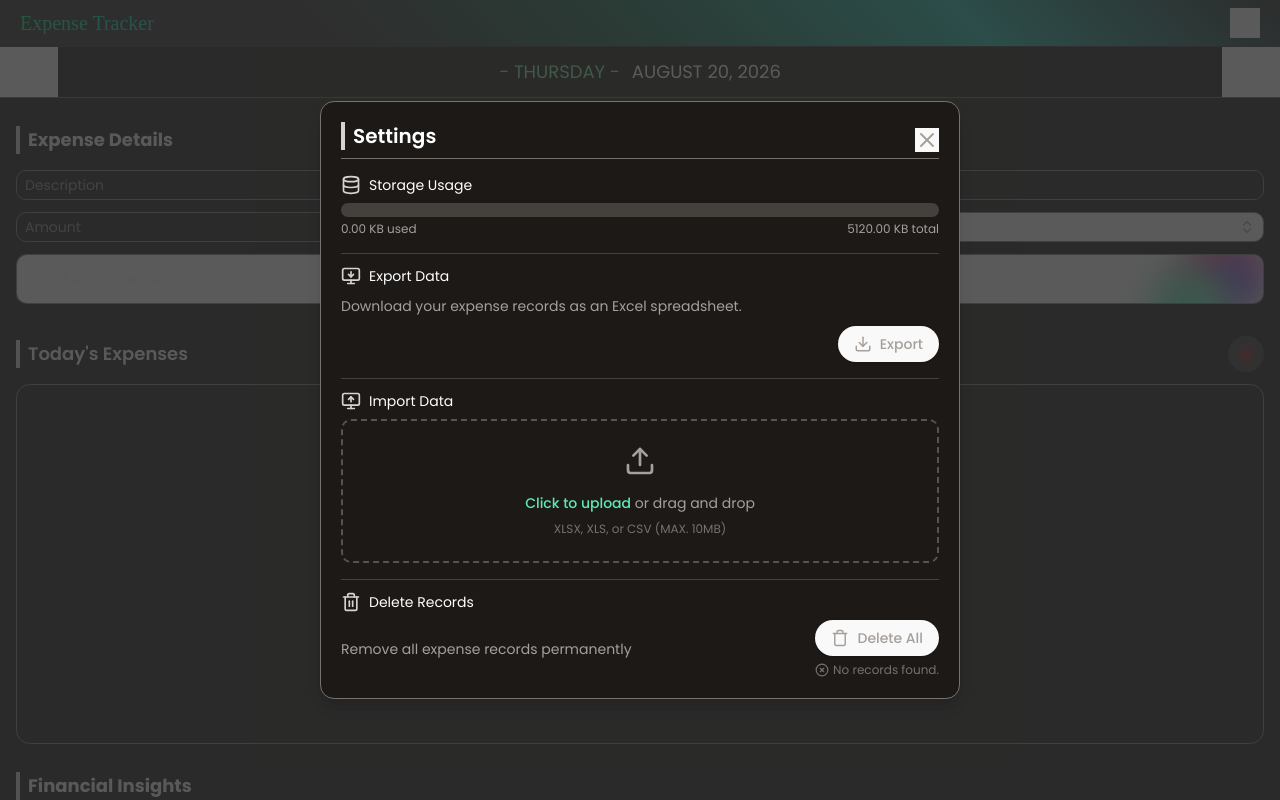
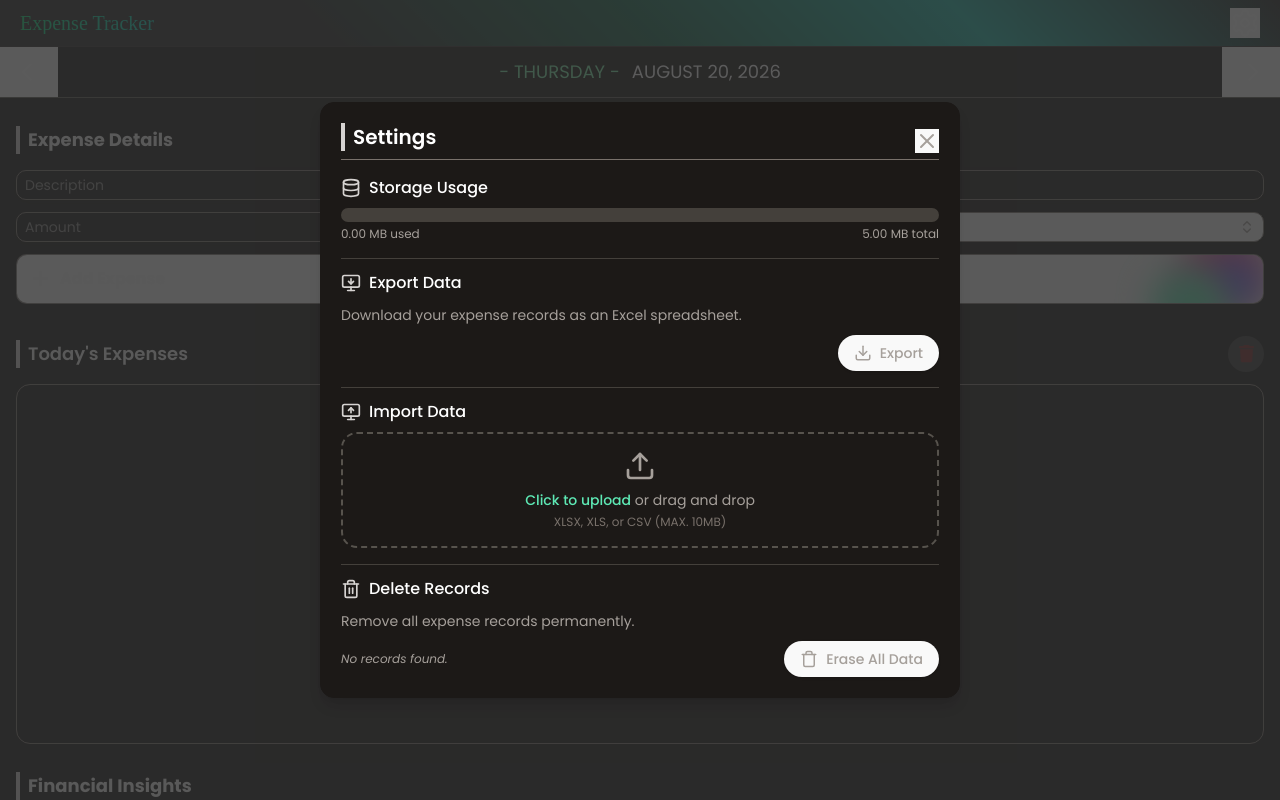
Before and after one commit to aaronpaulxx/expense-tracker, a React (Vite) app: page / in a window 1280 px wide. Both pictures are taken after a click on the button 1245 px from the left and 23 px from the top of the page. Built offline with nearby package versions, Linux system fonts and the light colour scheme; a web font is replaced by a local one.

Commit message:
refactor: Settings.jsx major ui fix. - add color warning in storage usage section - import's duplicate options and delete's confirmation cannot be shown simultaneously. only one of them can be shown because now it disables the other one. - also added number formatting and pluralize.

```diff
--- a/src/components/Settings.jsx
+++ b/src/components/Settings.jsx
@@ -9,7 +9,6 @@ import {
   Upload,
   MonitorUp,
   Trash2,
-  CircleX,
 } from "lucide-react";
 import { Dialog, Transition, CloseButton } from "@headlessui/react";
 import { loadXLSX } from "../lib/loadXLSX.js";
@@ -149,7 +148,7 @@ const Settings = ({
             leaveFrom="opacity-100"
             leaveTo="opacity-0"
           >
-            <Dialog.Panel className="relative bg-stone-900 p-5 rounded-xl shadow-lg w-160 max-w-[90%] max-h-[90vh] overflow-y-auto border-stone-500 border custom-scrollbar">
+            <Dialog.Panel className="relative bg-stone-900 p-5 rounded-xl shadow-lg w-160 max-w-[90%] max-h-[95vh] overflow-y-auto border-stone-900 border custom-scrollbar">
               <div className="flex justify-between items-center border-b border-stone-500">
                 <Dialog.Title className="text-xl font-semibold text-white">
                   <div className="flex items-center gap-2 mb-2 border-l-4 pl-2 border-stone-300">
@@ -161,42 +160,53 @@ const Settings = ({
                 </CloseButton>
               </div>
               <div className="mt-4 space-y-4">
+                {/* STORAGE SECTION */}
                 <div className="border-stone-700">
                   <div className="flex items-center gap-2">
                     <Database size={20} className="text-stone-300" />
-                    <h2 className="text-sm font-normal text-white">
+                    <h2 className="text-md font-medium text-white">
                       Storage Usage
                     </h2>
                   </div>
                   <div className="mt-2">
                     <div className="w-full bg-stone-700 rounded-full h-3.5 overflow-hidden">
                       <div
-                        className={`bg-emerald-300 h-3.5 ${storageInfo.percentage < 8 ? "rounded-full" : "rounded-l-full"}`}
+                        className={`h-3.5 ${storageInfo.percentage < 8 ? "rounded-full" : "rounded-l-full"} ${
+                          parseFloat(storageInfo.used) >= storageInfo.total
+                            ? "bg-red-400"
+                            : parseFloat(storageInfo.used) >= 4800
+                              ? "bg-amber-400"
+                              : "bg-emerald-300"
+                        }`}
                         style={{
                           width: `${Math.min(storageInfo.percentage, 100)}%`,
                         }}
                       ></div>
                     </div>
                     <div className="flex justify-between mt-1">
-                      <span className="text-xs text-stone-400">
-                        {storageInfo.used} KB used
+                      <span
+                        className={`text-xs ${
+                          parseFloat(storageInfo.used) >= storageInfo.total
+                            ? "text-red-400"
+                            : parseFloat(storageInfo.used) >= 4800
+                              ? "text-amber-400"
+                              : "text-stone-400"
+                        }`}
+                      >
+                        {(storageInfo.used / 1024).toFixed(2)} MB used
                       </span>
                       <span className="text-xs text-stone-400">
-                        {storageInfo.total} KB total
+                        {(storageInfo.total / 1024).toFixed(2)} MB total
                       </span>
                     </div>
-                    {parseFloat(storageInfo.used) >= 4800 && (
-                      <p className="text-sm text-red-400 bg-red-400/10 px-3 py-2 rounded-lg">
-                        Warning: Local storage usage is nearing its limit!
-                      </p>
-                    )}
                   </div>
                 </div>
 
+                {/* EXPORT SECTION */}
                 <div className="border-t border-stone-700 pt-3">
                   <div className="flex items-center gap-2">
                     <MonitorDown size={20} className="text-stone-300" />
-                    <h2 className="text-sm font-normal text-white">
+                    <h2 className="text-md font-medium text-white">
                       Export Data
                     </h2>
                   </div>
@@ -207,14 +217,14 @@ const Settings = ({
                       </span>
                       <div className="flex items-center flex-wrap gap-4 mt-2">
                         {exportFileInfo && (
-                          <div className="flex flex-col text-xs text-stone-500">
+                          <div className="flex flex-col text-xs ">
                             <p>
-                              <span className="font-normal text-stone-300 italic">
+                              <span className="font-normal text-emerald-300 italic">
                                 {exportFileInfo.name}
                               </span>
                             </p>
                             <p>
-                              <span className="font-normal text-stone-300 italic">
+                              <span className="font-normal text-stone-400 italic">
                                 {exportFileInfo.size}
                               </span>
                             </p>
@@ -233,21 +243,33 @@ const Settings = ({
                   </div>
                 </div>
 
+                {/* IMPORT SECTION */}
                 <div className="border-t border-stone-700 pt-3">
                   <div className="flex items-center gap-2">
                     <MonitorUp size={20} className="text-stone-300" />
-                    <h2 className="text-sm font-normal text-white">
+                    <h2 className="text-md font-medium text-white">
                       Import Data
                     </h2>
                   </div>
+                  {!(showConfirmImport && importData) && (
                     <div className="flex flex-col mt-2">
                       <label
                         htmlFor="import-file"
-                      onDrop={handleDrop}
-                      onDragOver={handleDragOver}
-                      onDragEnter={handleDragEnter}
-                      onDragLeave={handleDragLeave}
-                      className={`flex flex-col items-center justify-center p-6 border-2 border-dashed rounded-lg cursor-pointer transition-colors duration-200 ${
+                        onDrop={showConfirmDelete ? undefined : handleDrop}
+                        onDragOver={
+                          showConfirmDelete ? undefined : handleDragOver
+                        }
+                        onDragEnter={
+                          showConfirmDelete ? undefined : handleDragEnter
+                        }
+                        onDragLeave={
+                          showConfirmDelete ? undefined : handleDragLeave
+                        }
+                        className={`flex flex-col items-center justify-center p-4 border-2 border-dashed rounded-2xl transition-colors duration-200 ${
+                          showConfirmDelete
+                            ? "opacity-50 cursor-not-allowed pointer-events-none"
+                            : "cursor-pointer"
+                        } ${
                           isDragInvalid
                             ? "border-red-500 bg-red-500/10"
                             : isDragging
@@ -258,7 +280,7 @@ const Settings = ({
                         <div className="flex flex-col items-center justify-center text-center pointer-events-none">
                           <Upload
                             size={32}
-                          className={`mb-4 transition-colors duration-200 ${
+                            className={`mb-2 transition-colors duration-200 ${
                               isDragInvalid
                                 ? "text-red-400"
                                 : isDragging
@@ -267,7 +289,7 @@ const Settings = ({
                             }`}
                           />
                           <p
-                          className={`mb-2 text-sm ${
+                            className={`mb-1 text-sm ${
                               isDragInvalid
                                 ? "text-red-300"
                                 : isDragging
@@ -301,12 +323,15 @@ const Settings = ({
                         />
                       </label>
                     </div>
+                  )}
                   {showConfirmImport && importData && (
                     <div className="mt-5 bg-white/5 p-5 rounded-2xl border border-white/10">
-                      <div className="flex items-center gap-3 mb-4">
-                        <div className="w-2 h-2 rounded-full bg-amber-400"></div>
-                        <p className="text-sm font-medium text-white/90">
-                          {importData.duplicateEntries.length} duplicate{" "}
+                      <div className=" mb-4">
+                        <p className="text-xs text-white/90">
+                          <span className="text-sm text-amber-300">
+                            {importData.duplicateEntries.length.toLocaleString()}
+                          </span>{" "}
+                          duplicate{" "}
                           {importData.duplicateEntries.length > 1
                             ? "entries"
                             : "entry"}{" "}
@@ -367,71 +392,84 @@ const Settings = ({
                   )}
                 </div>
 
+                {/* DELETE SECTION */}
                 <div className="border-t border-stone-700 pt-3">
                   <div className="flex items-center gap-2">
                     <Trash2 size={20} className="text-stone-300" />
-                    <h2 className="text-sm font-normal text-white">
+                    <h2 className="text-md font-medium text-white">
                       Delete Records
                     </h2>
                   </div>
                   <div className="flex flex-col md:flex-row justify-between items-start md:items-center mt-2">
+                    <div className="w-full">
+                      {!showConfirmDelete && (
+                        <>
                           <span className="text-sm text-stone-400">
-                      Remove all expense records permanently
+                            Remove all expense records permanently.
                           </span>
-                    <div className="w-full flex flex-col items-end md:w-auto mt-0 md:mt-0">
-                      <button
-                        onClick={() => setShowConfirmDelete(true)}
-                        disabled={totalEntries === 0}
-                        className="cursor-pointer mt-2 md:mt-0 inline-flex items-center gap-2 px-4 py-2 rounded-full bg-red-500 text-white text-sm font-medium shadow-sm hover:bg-red-400 active:bg-red-800 transition-colors duration-200 disabled:bg-stone-700 disabled:text-stone-400 disabled:cursor-auto"
-                      >
-                        <Trash size={18} />
-                        Delete All
-                      </button>
+                          <div className="flex items-center flex-wrap gap-4 mt-2">
+                            <div className="flex flex-col text-xs text-stone-500">
                               {totalEntries === 0 && (
-                        <span className="flex items-center gap-1 text-xs text-stone-500 mt-1.5">
-                          <CircleX size={14} />
+                                <span className="font-normal text-stone-400 italic">
                                   No records found.
                                 </span>
                               )}
+                              {totalEntries > 0 && (
+                                <p className="text-xs text-stone-400 italic">
+                                  Delete all{" "}
+                                  <span className="font-medium text-sm text-red-300">
+                                    {totalEntries.toLocaleString()}
+                                  </span>{" "}
+                                  {totalEntries === 1 ? "record" : "records"}
+                                </p>
+                              )}
+                            </div>
+
+                            <button
+                              onClick={() => setShowConfirmDelete(true)}
+                              disabled={
+                                totalEntries === 0 ||
+                                (showConfirmImport && importData)
+                              }
+                              className="ml-auto cursor-pointer mt-2 md:mt-0 inline-flex items-center gap-2 px-4 py-2 rounded-full bg-red-500 text-white text-sm font-medium shadow-sm hover:bg-red-400 active:bg-red-600 transition-colors duration-200 disabled:bg-stone-700 disabled:text-stone-400 disabled:cursor-auto"
+                            >
+                              <Trash size={18} />
+                              Erase All Data
+                            </button>
+                          </div>
+                        </>
+                      )}
                     </div>
                   </div>
-                  {showConfirmDelete && (
-                    <div className="mt-4 bg-white/5 p-4 rounded-lg border border-white/10">
+                  {showConfirmDelete && !(showConfirmImport && importData) && (
+                    <div className="mt-1 bg-white/5 p-4 rounded-2xl border border-red-400">
                       <p className="text-sm text-stone-300">
-                        Are you sure you want to delete all{" "}
-                        <span className="font-medium text-white">
-                          {totalEntries}
-                        </span>{" "}
-                        records?
-                      </p>
-                      <p className="text-sm text-stone-300 mt-1">
                         To proceed, type &quot;
-                        <span className="font-semibold text-white">
-                          confirm
-                        </span>
+                        <span className="font-medium text-white">confirm</span>
                         &quot; in the box below.
                       </p>
-                      <p className="text-sm text-red-400 mt-1">
+                      <p className="text-sm text-red-300">
                         This action cannot be undone.
                       </p>
-                      <div className="mt-3">
+                      <div className="mt-2">
                         <input
                           type="text"
                           value={deleteConfirmationInput}
                           onChange={(e) =>
                             setDeleteConfirmationInput(e.target.value)
                           }
-                          className="w-full bg-stone-800 border border-stone-600 rounded-lg px-2 py- text-white text-center placeholder-stone-500 focus:outline-none focus:ring-1 focus:ring-stone-500 transition"
+                          maxLength={15}
+                          className="w-full bg-transparent border-0 border-b border-stone-600 px-2 py-1 text-white text-center placeholder-stone-500 focus:outline-none focus:border-stone-400 transition"
                           autoFocus
                         />
                       </div>
-                      <div className="flex justify-center space-x-4 mt-3">
+                      <div className="flex justify-center space-x-4 mt-4">
                         <button
                           onClick={() => {
                             setShowConfirmDelete(false);
                             setDeleteConfirmationInput("");
                           }}
-                          className="px-4 py-1 rounded-full bg-stone-700 text-white hover:bg-stone-600 transition cursor-pointer w-full"
+                          className="text-sm px-4 py-2 rounded-full bg-stone-700 text-white hover:bg-stone-600 transition cursor-pointer w-full"
                         >
                           Cancel
                         </button>
@@ -444,7 +482,7 @@ const Settings = ({
                           disabled={
                             deleteConfirmationInput.toLowerCase() !== "confirm"
                           }
-                          className="px-4 py-1 rounded-full bg-red-700 text-white hover:bg-red-500 active:bg-red-800 transition cursor-pointer w-full disabled:bg-stone-700 disabled:text-stone-400 disabled:cursor-auto"
+                          className="text-sm font-semibold px-4 py-2 rounded-full bg-red-500 text-white hover:bg-red-400 active:bg-red-600 transition cursor-pointer w-full disabled:bg-stone-700 disabled:text-stone-400 disabled:cursor-auto"
                         >
                           Confirm Delete
                         </button>
--- a/src/lib/toast.jsx
+++ b/src/lib/toast.jsx
@@ -19,12 +19,9 @@ const baseOptions = {
     boxShadow:
       "0 10px 15px -3px rgb(0 0 0 / 0.3), 0 4px 6px -4px rgb(0 0 0 / 0.3)",
     cursor: "pointer", // click-to-dismiss, wired up in App.jsx's
-    // custom Toaster renderer
   },
 };
 
-// Merges the shared base style with a type-specific left-border accent,
-// letting a caller's own `options.style` win if provided.
 const styleWithAccent = (accent, extra = {}, overrides = {}) => ({
   ...baseOptions.style,
   borderLeft: `3px solid ${accent}`,
```
Lines whose indentation alone changed are shown as unchanged.
